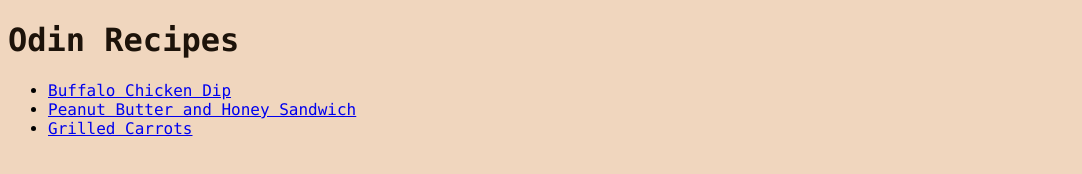
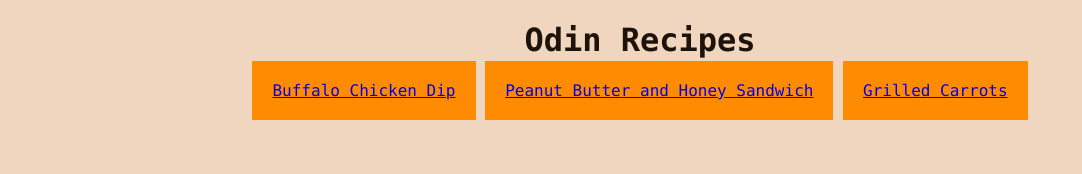
Before and after one commit to KateSebring/odin-recipes, a plain HTML site: page index.html in a window 1280 px wide. Shown: the whole page, without its empty margins (0-1082 px from the left). Drawn offline with Linux system fonts and the light colour scheme.

Commit message:
Update index.html css styling

```diff
--- a/index.html
+++ b/index.html
@@ -7,11 +7,10 @@
 </head>
 <body>
     <h1>Odin Recipes</h1>
-
-    <ul>
-        <li><a href="recipes/buffalo-chicken-dip.html">Buffalo Chicken Dip</a></li>
-        <li><a href="recipes/peanut-butter-and-honey-sandwich.html">Peanut Butter and Honey Sandwich</a></li>
-        <li><a href="recipes/grilled-carrots.html">Grilled Carrots</a></li>
-    </ul>
-</body>
+        <ul class="links">
+            <li class="link-item"><a href="recipes/buffalo-chicken-dip.html">Buffalo Chicken Dip</a></li>
+            <li class="link-item"><a href="recipes/peanut-butter-and-honey-sandwich.html">Peanut Butter and Honey Sandwich</a></li>
+            <li class="link-item"><a href="recipes/grilled-carrots.html">Grilled Carrots</a></li>
+        </ul>
+    </body>
 </html>
--- a/style.css
+++ b/style.css
@@ -1,13 +1,32 @@
 body {
     background-color: rgb(240, 214, 190);
     font-family: "Monaco", Arial;
+    text-align: center;
 }
 
 h1, h2 {
-    color:rgb(29, 19, 10)
+    color:rgb(29, 19, 10);
+    text-align: center;
 }
 
 img {
     width: 300px;
     height: auto;
 }
+
+ul.links {
+    padding: 0;
+}
+
+li.link-item {
+    background-color: darkorange;
+    display: inline;
+    text-decoration: none;
+    padding: none;
+    margin: none;
+    padding: 20px;
+}
+
+div {
+    /* text-align: center; */
+}
```
